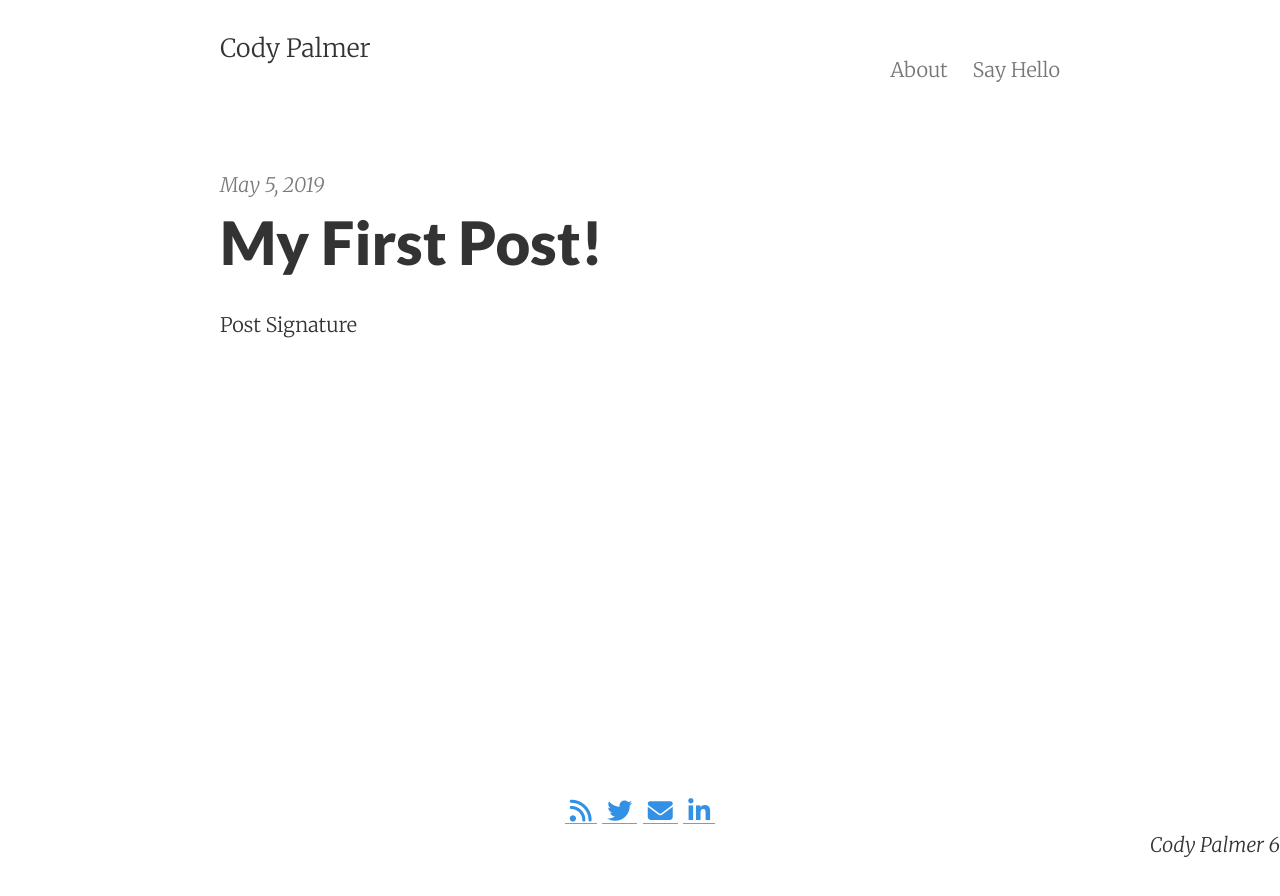
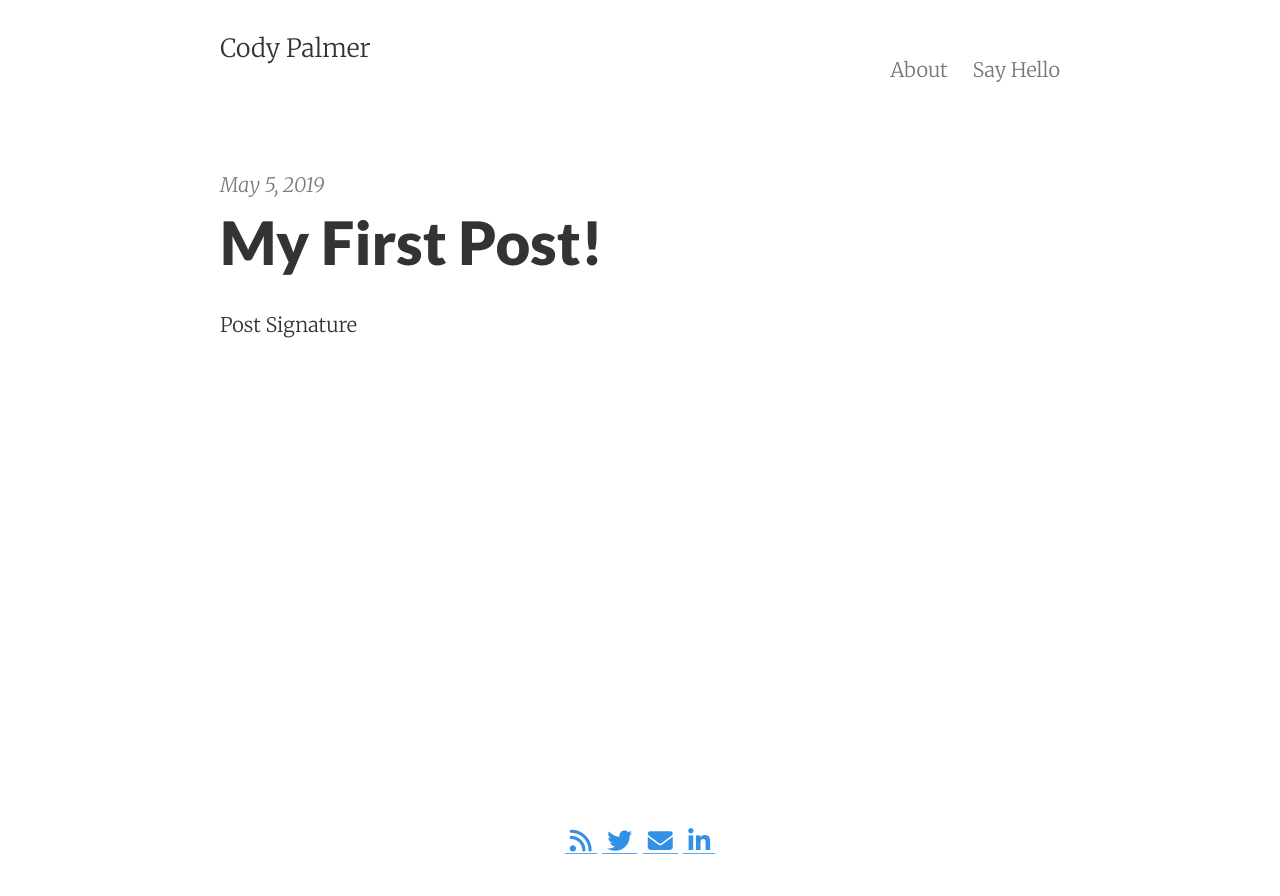
Before and after one commit to palmerco/web_server, a Jekyll site: the page built from index.html, in a window 1280 px wide. Shown: the top 896 px of the page. Built offline with Jekyll 4.4.1, drawn with Linux system fonts in a browser that asks for light colours; nearby versions of some CDN libraries; the list of posts is cut into pages by our own code.

Commit message:
removing signature from footer for now
not ready yet

```diff
--- a/_includes/post_footer.html
+++ b/_includes/post_footer.html
@@ -4,6 +4,6 @@
     {% if site.show_social_icons %}
 		{% include social_links.html %}
 	{% endif %}
-	{% include signature.html %}
+
   </p>
 </div>
--- a/_includes/signature.html
+++ b/_includes/signature.html
@@ -1,6 +1,6 @@
 <div class="signature">
   <div class="signature-right">
-    Cody Palmer 6
+	Cody Palmer 6
   </div>
 </div>
 <div class="clearfix"></div>
--- a/_sass/_signature.scss
+++ b/_sass/_signature.scss
@@ -1,5 +1,3 @@
-$primary-color: #2FA5F0;
-
 .signature-left, .signature-right {
   text-align: center;
   float: none;
@@ -7,7 +5,7 @@ $primary-color: #2FA5F0;
 
 .signature{
   display: inline-block;
-  color: $primary-color;
+  color: #2FA5F0;
   font-size: 0.1rem;
   padding: 0.em 0 0 0;
   width: 100%;
```
